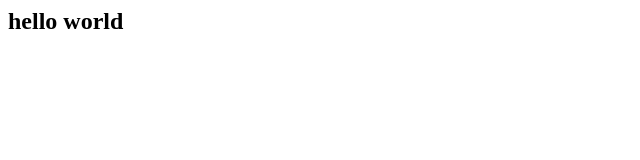
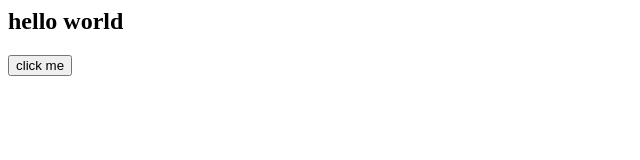
Before and after one commit to RELLI-SANTHI/git-one-repo, a plain HTML site: page index.html in a window 1280 px wide. Shown: the whole page, without its empty margins (0-640 px from the left). Drawn offline with Linux system fonts and the light colour scheme.

Commit message:
added button in index html file

```diff
--- a/index.html
+++ b/index.html
@@ -1 +1,2 @@
 <h2>hello world</h2>
+<button id="btn">click me</button>
```
